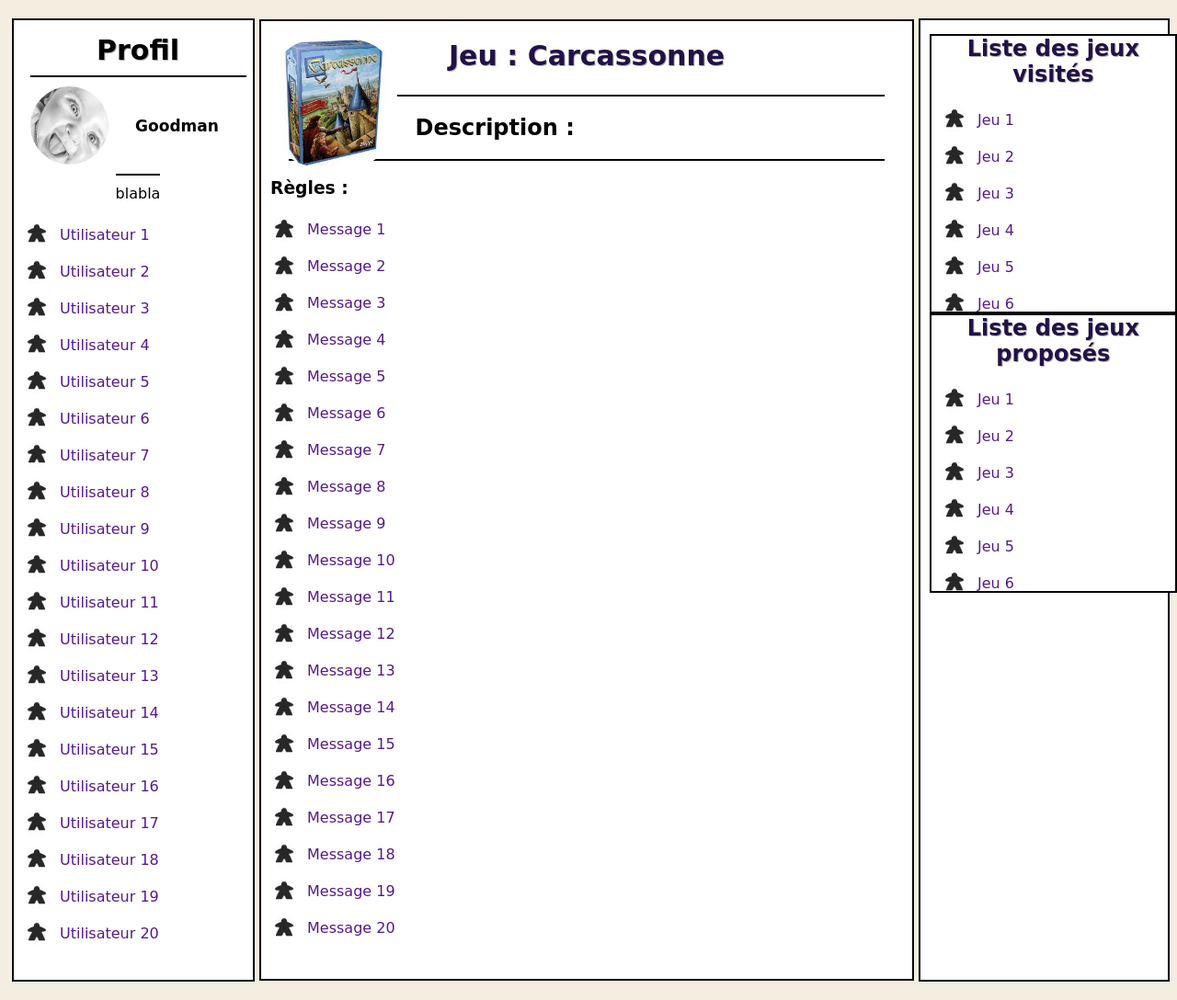
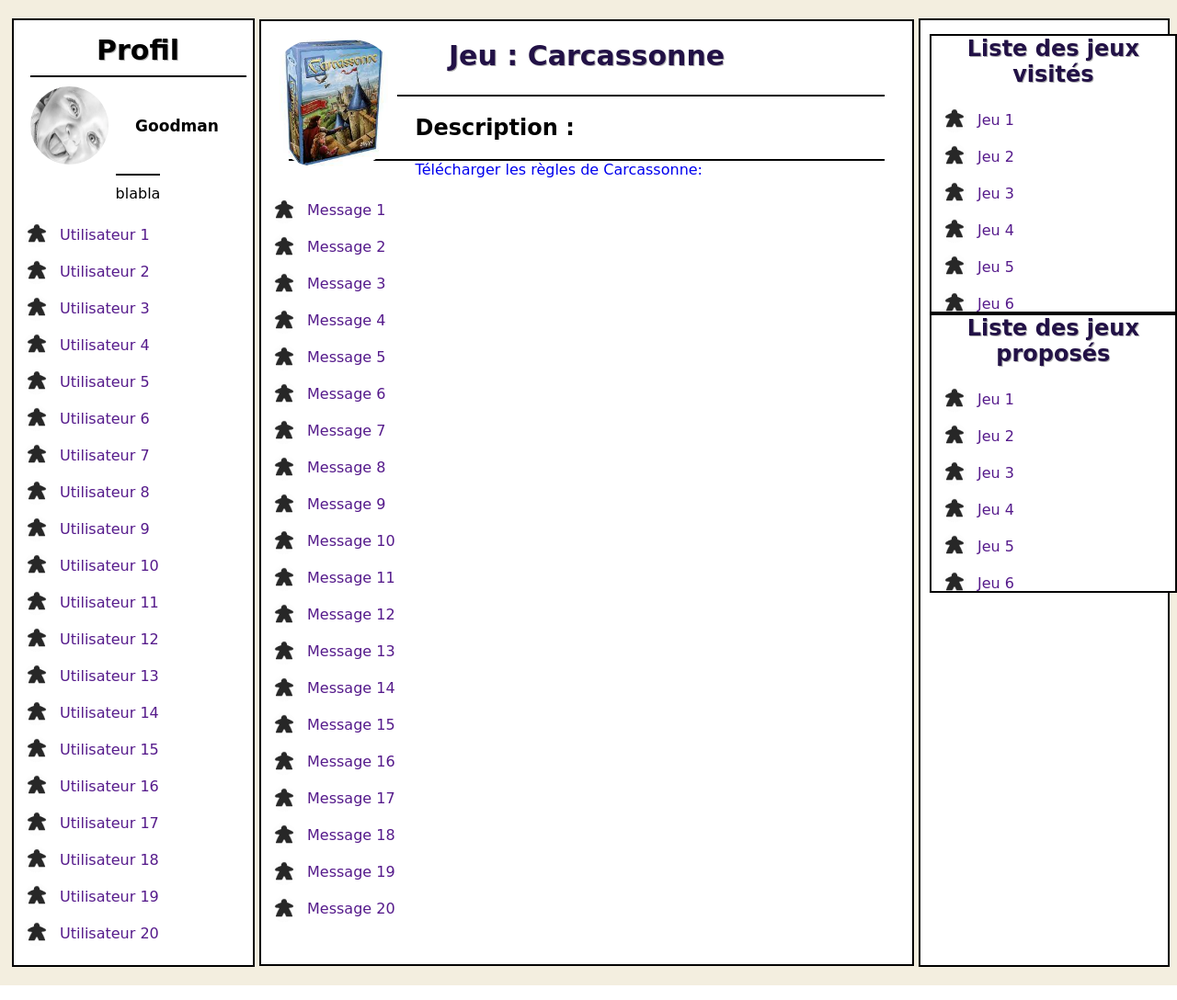
Before and after one commit to Seluj/WE4A-Project, a PHP site: page / in a window 1280 px wide. Shown: the part 88-1176 px from the top of the page at 92% size. Run offline with PHP 8.4, Linux system fonts and the light colour scheme.

Commit message:
modification d'index

```diff
--- a/index.php
+++ b/index.php
@@ -86,7 +86,7 @@ if($affichage_nom == 0){
                 <h2>Description :</h2>
                 <p><?php echo $descriptionJeu ?></p>
             </div>
-            <h3>Règles :</h3>
+            <a href="./images/regles_carcassonne.pdf" download="Regles_carcassonne.pdf">Télécharger les règles de <?php echo $nomJeu ?>:</a>
             <ul>
                 <?php boucle("Message", 20) ?>
             </ul>
```
